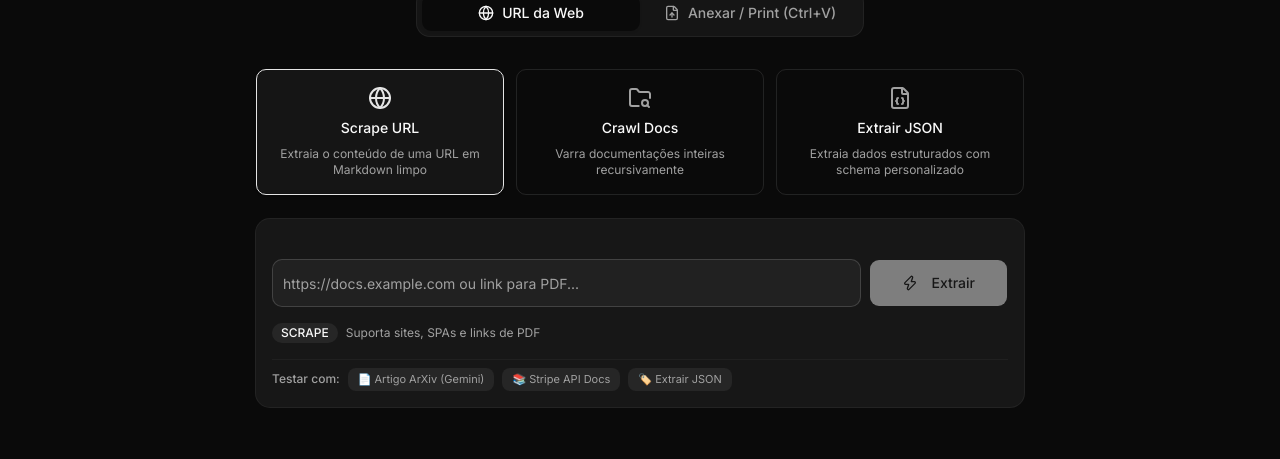
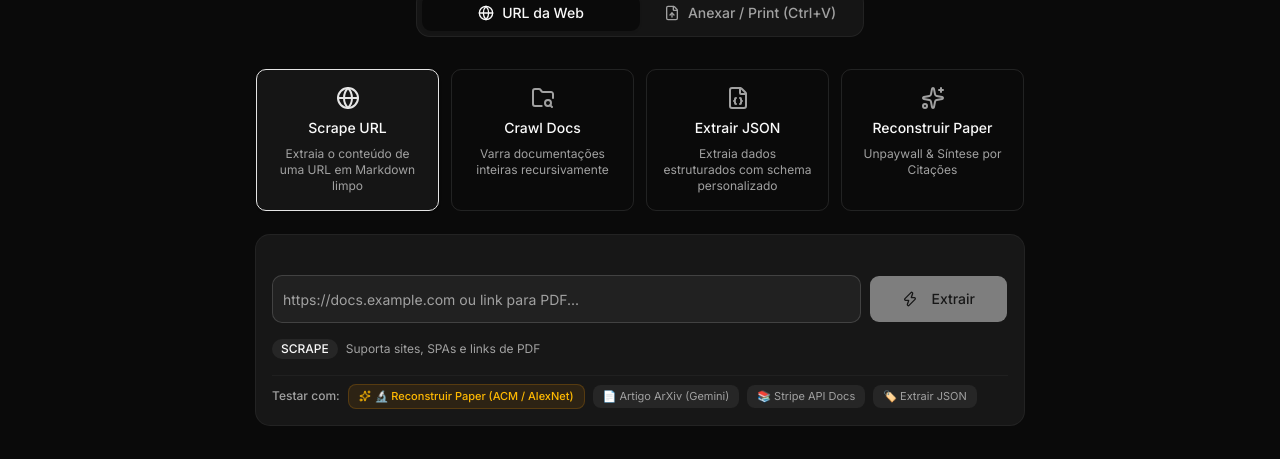
Before and after one commit to samuelfrs/SynapWeb, a Next.js app in the folder frontend/: page / in a window 1280 px wide. Shown: the part 295-754 px from the top of the page. Built offline with nearby package versions, Linux system fonts and the light colour scheme; no server answers.

Commit message:
feat: add direct Reconstruir Paper mode and one-click test button

```diff
--- a/frontend/src/app/page.tsx
+++ b/frontend/src/app/page.tsx
@@ -22,7 +22,7 @@ import { HowToUseDialog } from '@/components/how-to-use-dialog';
 import { FileDropzone } from '@/components/file-dropzone';
 import { scrapeUrl, crawlDomain, extractJson, reconstructPaper } from '@/lib/api';
 
-type Mode = 'SCRAPE' | 'CRAWL' | 'EXTRACT';
+type Mode = 'SCRAPE' | 'CRAWL' | 'EXTRACT' | 'RECONSTRUCT';
 type InputSource = 'URL' | 'FILE';
 
 const modes = [
@@ -43,6 +43,12 @@ const modes = [
     label: 'Extrair JSON',
     description: 'Extraia dados estruturados com schema personalizado',
     icon: FileJson,
+  },
+  {
+    id: 'RECONSTRUCT' as Mode,
+    label: 'Reconstruir Paper',
+    description: 'Unpaywall & Síntese por Citações',
+    icon: Sparkles,
   },
 ];
 
@@ -74,6 +80,9 @@ export default function PlaygroundPage() {
           break;
         case 'EXTRACT':
           job = await extractJson(url, extractPrompt || undefined);
+          break;
+        case 'RECONSTRUCT':
+          job = await reconstructPaper(url);
           break;
       }
       router.push(`/result/${job.id}`);
@@ -175,7 +184,7 @@ export default function PlaygroundPage() {
       ) : (
         <div className="space-y-6">
           {/* Mode Selector */}
-          <div className="grid grid-cols-3 gap-3">
+          <div className="grid grid-cols-2 sm:grid-cols-4 gap-3">
             {modes.map((m) => {
               const Icon = m.icon;
               return (
@@ -202,8 +211,12 @@ export default function PlaygroundPage() {
               <CardContent className="pt-6 space-y-4">
                 <div className="flex gap-2">
                   <Input
-                    type="url"
-                    placeholder="https://docs.example.com ou link para PDF..."
+                    type={mode === 'RECONSTRUCT' ? 'text' : 'url'}
+                    placeholder={
+                      mode === 'RECONSTRUCT'
+                        ? 'Cole a URL do paper (ACM, Nature, IEEE) ou DOI (ex: 10.1145/3065386)...'
+                        : 'https://docs.example.com ou link para PDF...'
+                    }
                     value={url}
                     onChange={(e) => setUrl(e.target.value)}
                     className="flex-1 h-12 text-base"
@@ -224,7 +237,7 @@ export default function PlaygroundPage() {
                     ) : (
                       <>
                         <Zap className="mr-2 h-4 w-4" />
-                        Extrair
+                        {mode === 'RECONSTRUCT' ? 'Reconstruir' : 'Extrair'}
                       </>
                     )}
                   </Button>
@@ -241,17 +254,31 @@ export default function PlaygroundPage() {
                 )}
 
                 <div className="flex items-center gap-2">
-                  <Badge variant="secondary">{mode}</Badge>
+                  <Badge variant="secondary">
+                    {mode === 'RECONSTRUCT' ? 'RECONSTRUÇÃO' : mode}
+                  </Badge>
                   <span className="text-xs text-muted-foreground">
                     {mode === 'SCRAPE' && 'Suporta sites, SPAs e links de PDF'}
                     {mode === 'CRAWL' && 'Varre subpáginas recursivamente (limite: 10 páginas)'}
                     {mode === 'EXTRACT' && 'Extrai dados em JSON com IA'}
+                    {mode === 'RECONSTRUCT' && 'Recupera preprints no Unpaywall ou sintetiza consenso acadêmico por IA'}
                   </span>
                 </div>
 
                 {/* Quick try examples */}
                 <div className="flex items-center gap-2 pt-2 border-t border-border/40 text-xs flex-wrap">
                   <span className="text-muted-foreground shrink-0 font-medium">Testar com:</span>
+                  <button
+                    type="button"
+                    onClick={() => {
+                      setUrl('https://dl.acm.org/doi/10.1145/3065386');
+                      setMode('RECONSTRUCT');
+                    }}
+                    className="rounded-md bg-amber-500/10 text-amber-600 dark:text-amber-400 border border-amber-500/20 px-2.5 py-1 hover:bg-amber-500/20 transition-colors text-[11px] cursor-pointer font-medium flex items-center gap-1"
+                  >
+                    <Sparkles className="h-3 w-3" />
+                    🔬 Reconstruir Paper (ACM / AlexNet)
+                  </button>
                   <button
                     type="button"
                     onClick={() => {
```
